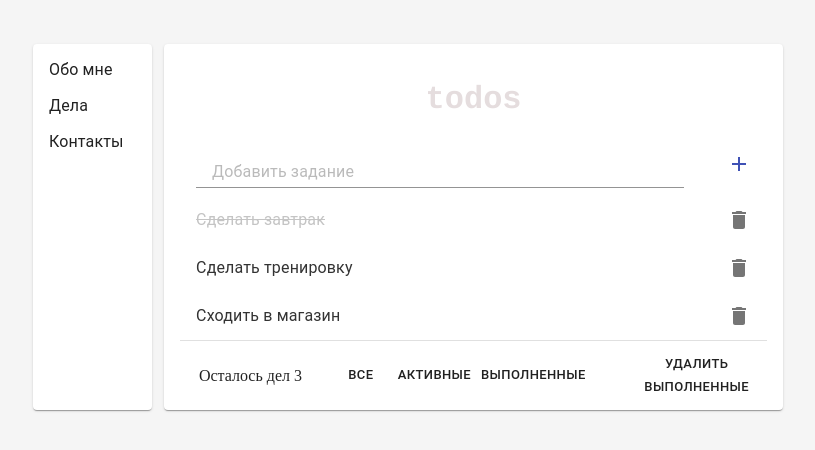
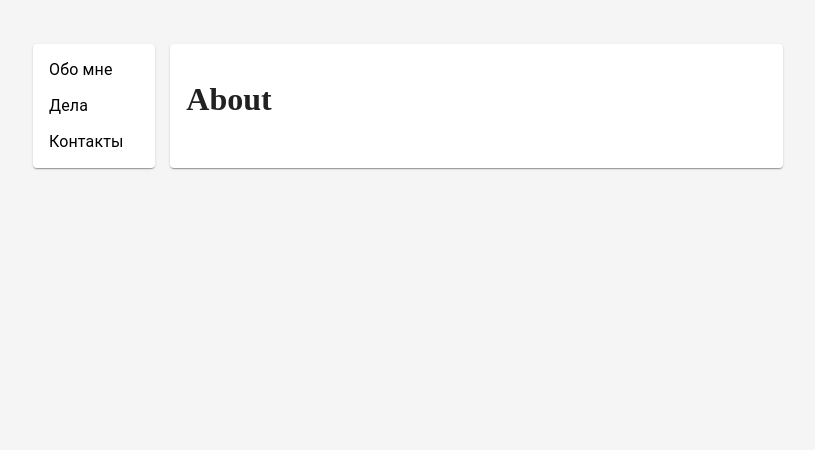
Before and after one commit to WebHeroSchool/Borozdin_todo, a React (Create React App) app: page / in a window 1280 px wide. Shown: the top 450 px of the page, without its empty margins (232-1047 px from the left). Built offline with nearby package versions, Linux system fonts and the light colour scheme.

Commit message:
Подключен и настроен роутинг в приложении

```diff
--- a/src/components/App/App.js
+++ b/src/components/App/App.js
@@ -1,4 +1,5 @@
 import React from 'react';
+import { BrowserRouter as Router, Route, Link } from 'react-router-dom';
 import Card from '@material-ui/core/Card';
 import MenuItem from '@material-ui/core/MenuItem';
 import MenuList from '@material-ui/core/MenuList';
@@ -10,18 +11,22 @@ import Contacts from '../Contacts/Contacts';
 import styles from './App.module.css';
 
 const App = () =>  (
+  <Router>
     <div className = {styles.wrap}>
       <Card className = {styles.sidebar}>
         <MenuList>
-        <MenuItem>Обо мне</MenuItem>
-        <MenuItem>Дела</MenuItem>
-        <MenuItem>Контакты</MenuItem>
+          <Link to='/' className={styles.link}><MenuItem>Обо мне</MenuItem></Link>
+          <Link to='/todo' className={styles.link}><MenuItem>Дела</MenuItem></Link>
+          <Link to='/contacts' className={styles.link}><MenuItem>Контакты</MenuItem></Link>
         </MenuList>
       </Card>
       <Card className = {styles.content}>
-      <Todo />
+        <Route path='/' exact component={About} />
+        <Route path='/todo' component={Todo} />
+        <Route path='/contacts' component={Contacts} />
       </Card>
     </div>
+  </Router>
 );
 
 export default App;
--- a/src/components/App/App.module.css
+++ b/src/components/App/App.module.css
@@ -20,4 +20,5 @@ body {
 
 .link {
   text-decoration: none;
+  color: black;
 }
```
Lines whose indentation alone changed are shown as unchanged.
